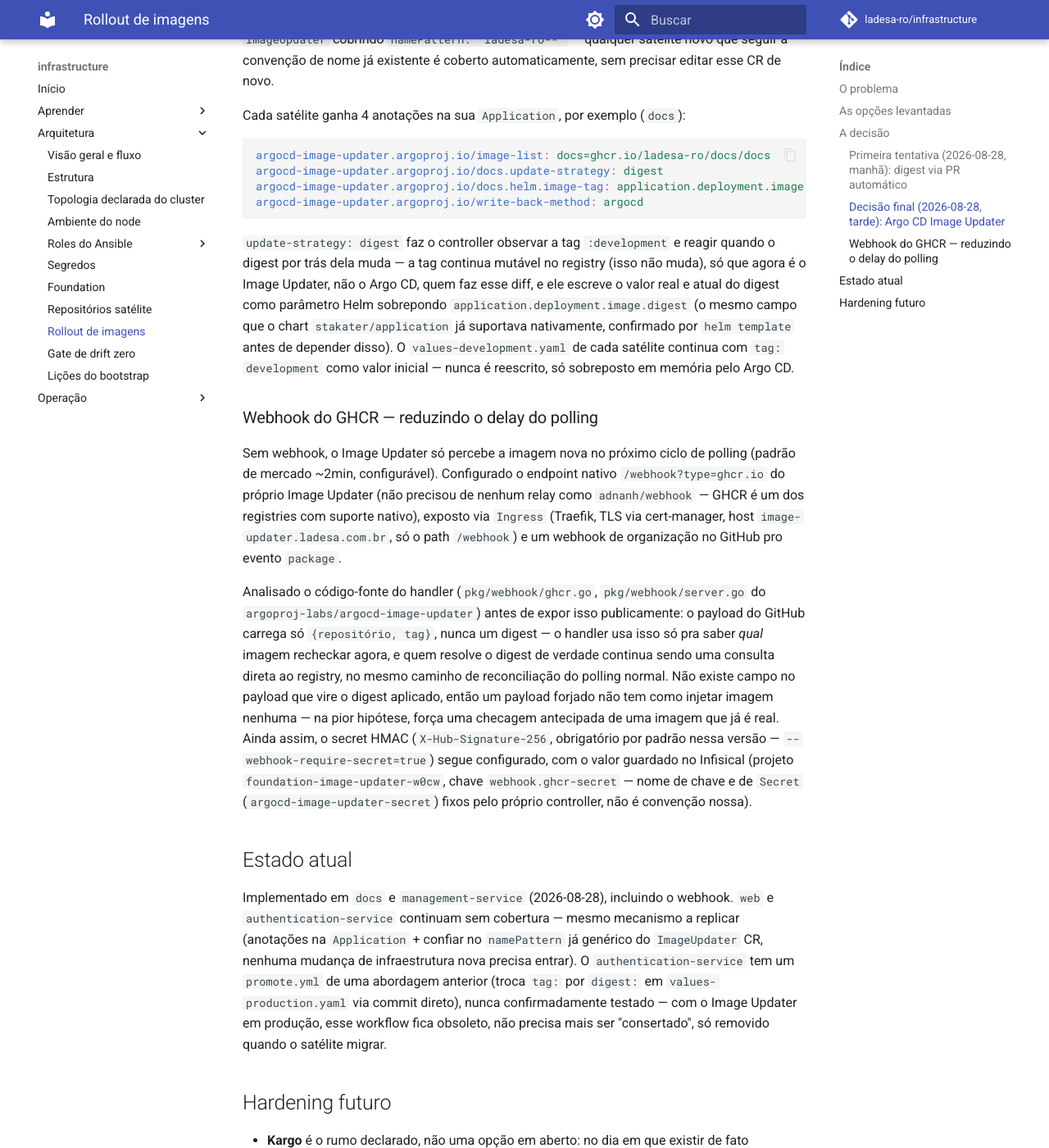
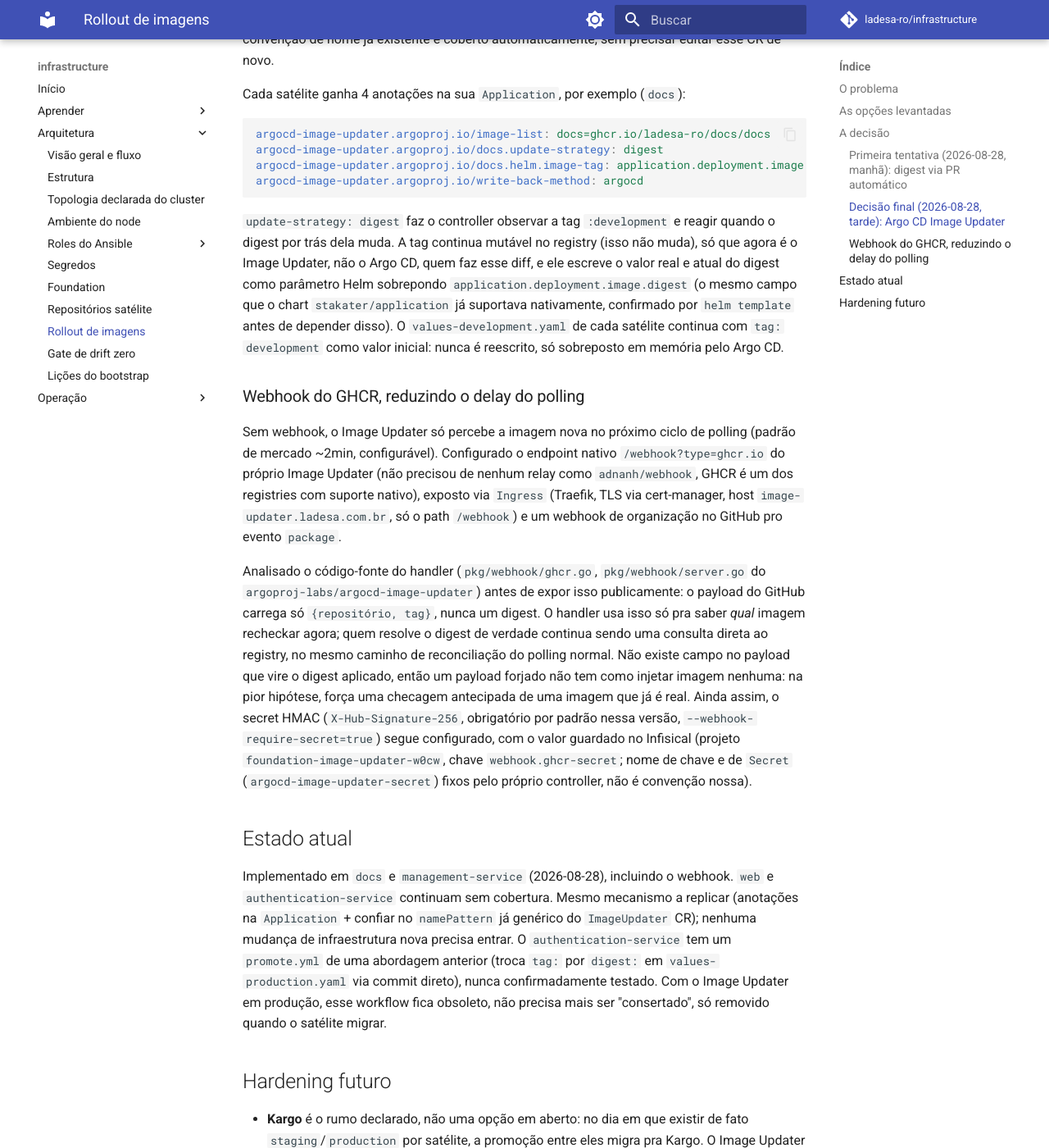
Before and after one commit to ladesa-ro/infrastructure, an MkDocs documentation site: the page built from docs/arquitetura/rollout-de-imagens.md, in a window 1280 px wide and 1400 px high, scrolled down 1994 px. Shown: the whole window at 82% size. Built offline with MkDocs 1.6.1 and Material for MkDocs 9.7.7, drawn with Linux system fonts in a browser that asks for light colours; comment, search, counter and statistics services are not loaded; some of the changed text lies outside the part shown.

Commit message:
fix(docs): remover travessão e seta, regra de estilo do CI

````diff
--- a/docs/arquitetura/rollout-de-imagens.md
+++ b/docs/arquitetura/rollout-de-imagens.md
@@ -4,7 +4,7 @@ Como um build novo de um satélite chega de fato a rodar no cluster, e por que i
 
 ## O problema
 
-O padrão descrito em [Repositórios satélite](satelites.md) resolve *onde* a configuração de deploy mora (no git, não numa VM), mas não resolve sozinho *quando* o Argo CD percebe que precisa agir. `docs` e `management-service` publicavam a imagem nova em `ghcr.io/.../<serviço>:development` a cada push em `main`, mas `gitops/apps/<serviço>/values-development.yaml` continuava com o texto `tag: development`, idêntico antes e depois do build. O Argo CD compara manifesto renderizado, não conteúdo de registry — sem diff no texto, `selfHeal` não tem o que corrigir, e o pod antigo continua de pé até alguém reiniciar na mão.
+O padrão descrito em [Repositórios satélite](satelites.md) resolve *onde* a configuração de deploy mora (no git, não numa VM), mas não resolve sozinho *quando* o Argo CD percebe que precisa agir. `docs` e `management-service` publicavam a imagem nova em `ghcr.io/.../<serviço>:development` a cada push em `main`, mas `gitops/apps/<serviço>/values-development.yaml` continuava com o texto `tag: development`, idêntico antes e depois do build. O Argo CD compara manifesto renderizado, não conteúdo de registry. Sem diff no texto, `selfHeal` não tem o que corrigir, e o pod antigo continua de pé até alguém reiniciar na mão.
 
 Achado ao vivo duas vezes (ver [pendências](../operacao/pendencias.md#gitops-com-tag-mutavel-nao-reinicia-o-pod-sozinho-achado-real-em-2026-08-22)): uma migração de conteúdo do `docs` que não apareceu no site, e o `management-service` com o pod da API dois dias e vinte e duas horas atrás da imagem publicada, durante a migração da mensageria.
 
@@ -14,23 +14,23 @@ Achado ao vivo duas vezes (ver [pendências](../operacao/pendencias.md#gitops-co
 
 **Argo CD Image Updater**: um controller que observa o registry e escreve a atualização ele mesmo (via commit no git ou patch direto na `Application`), tirando esse passo do workflow de CI de cada satélite. É a opção escolhida.
 
-**Kargo**: promove um artefato ("freight") através de estágios — dev → staging → prod —, cada estágio uma `Application` do Argo CD, com verificação antes de cada promoção. É a ferramenta certa para o problema de *promover entre ambientes*, que hoje não existe aqui: cada satélite tem um ambiente só (`development`). Instalar Kargo agora resolveria um problema que ainda não temos — mas é o rumo declarado: no dia em que existir de fato `staging`/`production` por satélite, é pra Kargo que este mecanismo migra, não pra uma segunda geração do Image Updater.
+**Kargo**: promove um artefato ("freight") através de estágios (dev -> staging -> prod), cada estágio uma `Application` do Argo CD, com verificação antes de cada promoção. É a ferramenta certa para o problema de *promover entre ambientes*, que hoje não existe aqui: cada satélite tem um ambiente só (`development`). Instalar Kargo agora resolveria um problema que ainda não temos, mas é o rumo declarado: no dia em que existir de fato `staging`/`production` por satélite, é pra Kargo que este mecanismo migra, não pra uma segunda geração do Image Updater.
 
-**Argo Rollouts**: canary, blue-green, análise automática de métricas antes de liberar 100% do tráfego. Categoria diferente de problema — não decide *que* uma imagem nova existe, decide *como* a troca acontece depois que alguém (CI, Image Updater ou Kargo) já disparou o rollout. Com 1 réplica por satélite num node único, não há tráfego pra fatiar entre canary e estável — vale revisitar quando houver mais de uma réplica.
+**Argo Rollouts**: canary, blue-green, análise automática de métricas antes de liberar 100% do tráfego. Categoria diferente de problema, não decide *que* uma imagem nova existe, decide *como* a troca acontece depois que alguém (CI, Image Updater ou Kargo) já disparou o rollout. Com 1 réplica por satélite num node único, não há tráfego pra fatiar entre canary e estável, vale revisitar quando houver mais de uma réplica.
 
 ## A decisão
 
 ### Primeira tentativa (2026-08-28, manhã): digest via PR automático
 
-A primeira correção implementada foi digest `sha256` imutável, escrito de volta no `values-development.yaml` por um step novo no fim de `build-push.dev.yml` de cada satélite, usando `secrets.GITHUB_TOKEN`. Como `main` é protegida por PR obrigatório com aprovação de code owner em todos os satélites, o step não commitava direto: abria um PR numa branch fixa por satélite, reaproveitando o mesmo PR a cada push (`git push --force`, que também derruba aprovações antigas via `dismiss_stale_reviews_on_push` — correto, um digest novo merece revisão nova).
+A primeira correção implementada foi digest `sha256` imutável, escrito de volta no `values-development.yaml` por um step novo no fim de `build-push.dev.yml` de cada satélite, usando `secrets.GITHUB_TOKEN`. Como `main` é protegida por PR obrigatório com aprovação de code owner em todos os satélites, o step não commitava direto: abria um PR numa branch fixa por satélite, reaproveitando o mesmo PR a cada push (`git push --force`, que também derruba aprovações antigas via `dismiss_stale_reviews_on_push`. Correto: um digest novo merece revisão nova).
 
-Funcionou, mas trouxe um atrito real: toda imagem nova de `development` — o ambiente onde ninguém deveria precisar de aprovação humana pra ver o próprio código rodando — parava esperando alguém clicar em "Approve". Isso não é o tipo de fricção que vale a pena carregar por muito tempo, então o mecanismo foi trocado no mesmo dia.
+Funcionou, mas trouxe um atrito real: toda imagem nova de `development` (o ambiente onde ninguém deveria precisar de aprovação humana pra ver o próprio código rodando) parava esperando alguém clicar em "Approve". Isso não é o tipo de fricção que vale a pena carregar por muito tempo, então o mecanismo foi trocado no mesmo dia.
 
 ### Decisão final (2026-08-28, tarde): Argo CD Image Updater
 
-Argo CD Image Updater observa o registry diretamente e aplica a atualização como patch na própria `Application` (`write-back-method: argocd`) — sem commit, sem PR, sem ruleset envolvido. Instalado como componente de foundation (`argocd/apps/operators/image-updater`), chart oficial `argo/argocd-image-updater` vendorizado como dependência, mesmo padrão de wrapper local que `cert-manager`/`cnpg` já usam.
+Argo CD Image Updater observa o registry diretamente e aplica a atualização como patch na própria `Application` (`write-back-method: argocd`), sem commit, sem PR, sem ruleset envolvido. Instalado como componente de foundation (`argocd/apps/operators/image-updater`), chart oficial `argo/argocd-image-updater` vendorizado como dependência, mesmo padrão de wrapper local que `cert-manager`/`cnpg` já usam.
 
-A versão do chart instalada (1.2.4, app v1.2.2) mudou de modelo de configuração em relação a versões anteriores da ferramenta: em vez de só anotação na `Application`, ela introduz um CRD próprio, `ImageUpdater`, com dois modos — configuração nativa explícita (`spec.applicationRefs[].images`), ou `useAnnotations: true`, que volta a ler as anotações clássicas `argocd-image-updater.argoproj.io/*` na `Application`, mudando só a seleção de quais Applications processar. Foi escolhido `useAnnotations: true` com um único `ImageUpdater` cobrindo `namePattern: "ladesa-ro-*"` — qualquer satélite novo que seguir a convenção de nome já existente é coberto automaticamente, sem precisar editar esse CR de novo.
+A versão do chart instalada (1.2.4, app v1.2.2) mudou de modelo de configuração em relação a versões anteriores da ferramenta: em vez de só anotação na `Application`, ela introduz um CRD próprio, `ImageUpdater`, com dois modos, configuração nativa explícita (`spec.applicationRefs[].images`), ou `useAnnotations: true`, que volta a ler as anotações clássicas `argocd-image-updater.argoproj.io/*` na `Application`, mudando só a seleção de quais Applications processar. Foi escolhido `useAnnotations: true` com um único `ImageUpdater` cobrindo `namePattern: "ladesa-ro-*"`, qualquer satélite novo que seguir a convenção de nome já existente é coberto automaticamente, sem precisar editar esse CR de novo.
 
 Cada satélite ganha 4 anotações na sua `Application`, por exemplo (`docs`):
 
@@ -41,21 +41,21 @@ argocd-image-updater.argoproj.io/docs.helm.image-tag: application.deployment.ima
 argocd-image-updater.argoproj.io/write-back-method: argocd
 ```
 
-`update-strategy: digest` faz o controller observar a tag `:development` e reagir quando o digest por trás dela muda — a tag continua mutável no registry (isso não muda), só que agora é o Image Updater, não o Argo CD, quem faz esse diff, e ele escreve o valor real e atual do digest como parâmetro Helm sobrepondo `application.deployment.image.digest` (o mesmo campo que o chart `stakater/application` já suportava nativamente, confirmado por `helm template` antes de depender disso). O `values-development.yaml` de cada satélite continua com `tag: development` como valor inicial — nunca é reescrito, só sobreposto em memória pelo Argo CD.
+`update-strategy: digest` faz o controller observar a tag `:development` e reagir quando o digest por trás dela muda. A tag continua mutável no registry (isso não muda), só que agora é o Image Updater, não o Argo CD, quem faz esse diff, e ele escreve o valor real e atual do digest como parâmetro Helm sobrepondo `application.deployment.image.digest` (o mesmo campo que o chart `stakater/application` já suportava nativamente, confirmado por `helm template` antes de depender disso). O `values-development.yaml` de cada satélite continua com `tag: development` como valor inicial: nunca é reescrito, só sobreposto em memória pelo Argo CD.
 
-### Webhook do GHCR — reduzindo o delay do polling
+### Webhook do GHCR, reduzindo o delay do polling
 
-Sem webhook, o Image Updater só percebe a imagem nova no próximo ciclo de polling (padrão de mercado ~2min, configurável). Configurado o endpoint nativo `/webhook?type=ghcr.io` do próprio Image Updater (não precisou de nenhum relay como `adnanh/webhook` — GHCR é um dos registries com suporte nativo), exposto via `Ingress` (Traefik, TLS via cert-manager, host `image-updater.ladesa.com.br`, só o path `/webhook`) e um webhook de organização no GitHub pro evento `package`.
+Sem webhook, o Image Updater só percebe a imagem nova no próximo ciclo de polling (padrão de mercado ~2min, configurável). Configurado o endpoint nativo `/webhook?type=ghcr.io` do próprio Image Updater (não precisou de nenhum relay como `adnanh/webhook`, GHCR é um dos registries com suporte nativo), exposto via `Ingress` (Traefik, TLS via cert-manager, host `image-updater.ladesa.com.br`, só o path `/webhook`) e um webhook de organização no GitHub pro evento `package`.
 
-Analisado o código-fonte do handler (`pkg/webhook/ghcr.go`, `pkg/webhook/server.go` do `argoproj-labs/argocd-image-updater`) antes de expor isso publicamente: o payload do GitHub carrega só `{repositório, tag}`, nunca um digest — o handler usa isso só pra saber *qual* imagem recheckar agora, e quem resolve o digest de verdade continua sendo uma consulta direta ao registry, no mesmo caminho de reconciliação do polling normal. Não existe campo no payload que vire o digest aplicado, então um payload forjado não tem como injetar imagem nenhuma — na pior hipótese, força uma checagem antecipada de uma imagem que já é real. Ainda assim, o secret HMAC (`X-Hub-Signature-256`, obrigatório por padrão nessa versão — `--webhook-require-secret=true`) segue configurado, com o valor guardado no Infisical (projeto `foundation-image-updater-w0cw`, chave `webhook.ghcr-secret` — nome de chave e de `Secret` (`argocd-image-updater-secret`) fixos pelo próprio controller, não é convenção nossa).
+Analisado o código-fonte do handler (`pkg/webhook/ghcr.go`, `pkg/webhook/server.go` do `argoproj-labs/argocd-image-updater`) antes de expor isso publicamente: o payload do GitHub carrega só `{repositório, tag}`, nunca um digest. O handler usa isso só pra saber *qual* imagem recheckar agora; quem resolve o digest de verdade continua sendo uma consulta direta ao registry, no mesmo caminho de reconciliação do polling normal. Não existe campo no payload que vire o digest aplicado, então um payload forjado não tem como injetar imagem nenhuma: na pior hipótese, força uma checagem antecipada de uma imagem que já é real. Ainda assim, o secret HMAC (`X-Hub-Signature-256`, obrigatório por padrão nessa versão, `--webhook-require-secret=true`) segue configurado, com o valor guardado no Infisical (projeto `foundation-image-updater-w0cw`, chave `webhook.ghcr-secret`; nome de chave e de `Secret` (`argocd-image-updater-secret`) fixos pelo próprio controller, não é convenção nossa).
 
 ## Estado atual
 
-Implementado em `docs` e `management-service` (2026-08-28), incluindo o webhook. `web` e `authentication-service` continuam sem cobertura — mesmo mecanismo a replicar (anotações na `Application` + confiar no `namePattern` já genérico do `ImageUpdater` CR, nenhuma mudança de infraestrutura nova precisa entrar). O `authentication-service` tem um `promote.yml` de uma abordagem anterior (troca `tag:` por `digest:` em `values-production.yaml` via commit direto), nunca confirmadamente testado — com o Image Updater em produção, esse workflow fica obsoleto, não precisa mais ser "consertado", só removido quando o satélite migrar.
+Implementado em `docs` e `management-service` (2026-08-28), incluindo o webhook. `web` e `authentication-service` continuam sem cobertura. Mesmo mecanismo a replicar (anotações na `Application` + confiar no `namePattern` já genérico do `ImageUpdater` CR); nenhuma mudança de infraestrutura nova precisa entrar. O `authentication-service` tem um `promote.yml` de uma abordagem anterior (troca `tag:` por `digest:` em `values-production.yaml` via commit direto), nunca confirmadamente testado. Com o Image Updater em produção, esse workflow fica obsoleto, não precisa mais ser "consertado", só removido quando o satélite migrar.
 
 ## Hardening futuro
 
 - **Kargo** é o rumo declarado, não uma opção em aberto: no dia em que existir de fato `staging`/`production` por satélite, a promoção entre eles migra pra Kargo. O Image Updater continua fazendo sentido dentro de cada estágio (imagem nova chega automaticamente naquele ambiente); Kargo entra pra decidir quando e como um digest promove de um estágio pro próximo.
-- **Replicar as anotações pro `web` e pro `authentication-service`** — mecânico, sem decisão de arquitetura nova; o `ImageUpdater` CR já cobre qualquer satélite `ladesa-ro-*` novo.
-- **Argo Rollouts**, quando houver mais de uma réplica por satélite e valer a pena fatiar tráfego entre canary e estável — categoria de problema diferente da que este documento resolve (decide *como* a troca acontece, não *quando* ela é detectada).
-- Se o volume de imagens/satélites crescer a ponto de `namePattern: "ladesa-ro-*"` genérico não bastar mais, migrar aquele `ImageUpdater` CR de `useAnnotations: true` pra configuração nativa (`spec.applicationRefs[].images`) — tira a configuração da `Application` de cada satélite e centraliza tudo num único lugar, ao custo de deixar de usar o padrão de anotação mais simples de ler.
+- **Replicar as anotações pro `web` e pro `authentication-service`**, mecânico, sem decisão de arquitetura nova; o `ImageUpdater` CR já cobre qualquer satélite `ladesa-ro-*` novo.
+- **Argo Rollouts**, quando houver mais de uma réplica por satélite e valer a pena fatiar tráfego entre canary e estável, categoria de problema diferente da que este documento resolve (decide *como* a troca acontece, não *quando* ela é detectada).
+- Se o volume de imagens/satélites crescer a ponto de `namePattern: "ladesa-ro-*"` genérico não bastar mais, migrar aquele `ImageUpdater` CR de `useAnnotations: true` pra configuração nativa (`spec.applicationRefs[].images`), tira a configuração da `Application` de cada satélite e centraliza tudo num único lugar, ao custo de deixar de usar o padrão de anotação mais simples de ler.
````
Also changed, not shown: docs/aprender/ci-cd.md (+1 -1 lines), docs/aprender/promocao-entre-ambientes.md (+4 -4 lines), docs/operacao/pendencias.md (+4 -4 lines).
